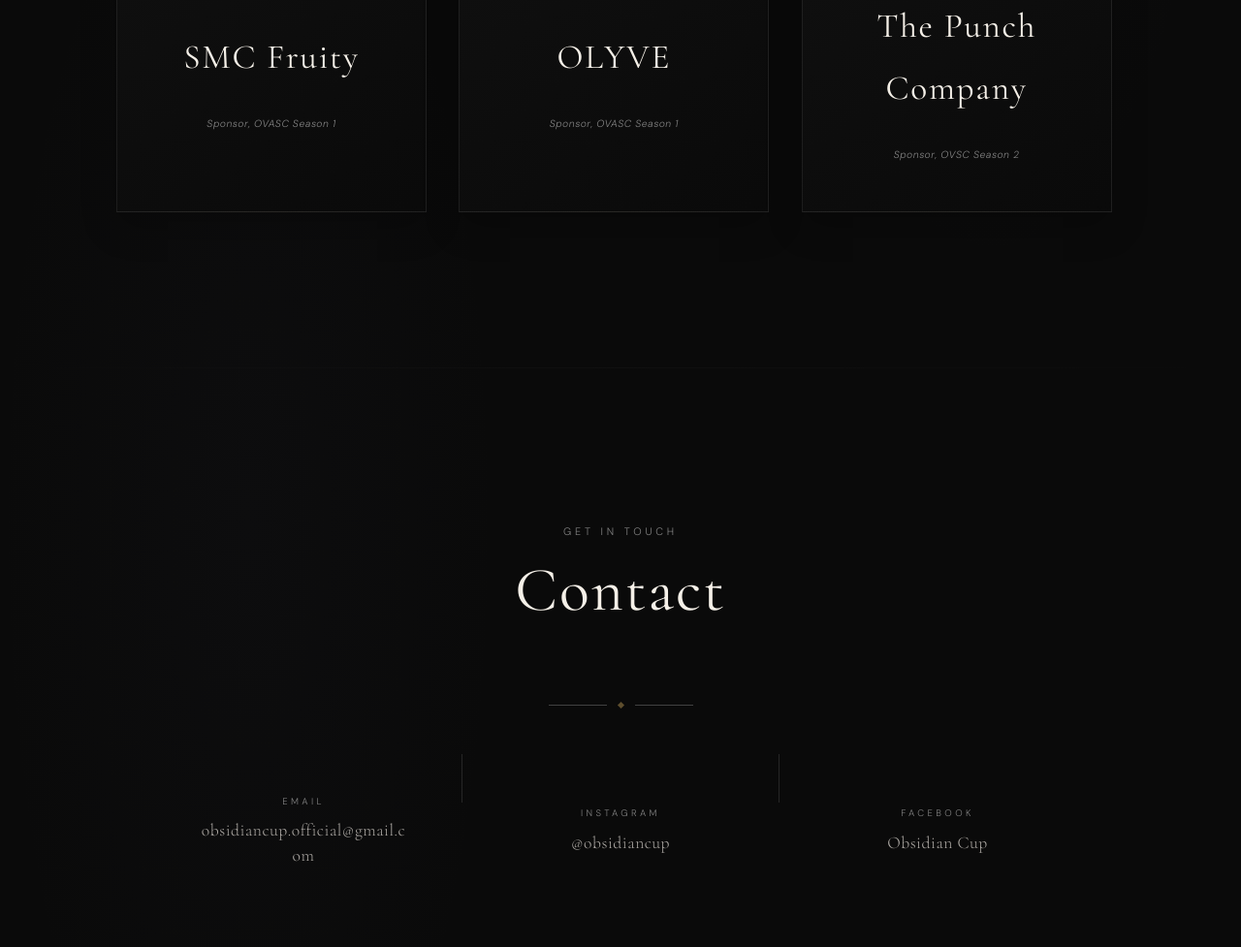
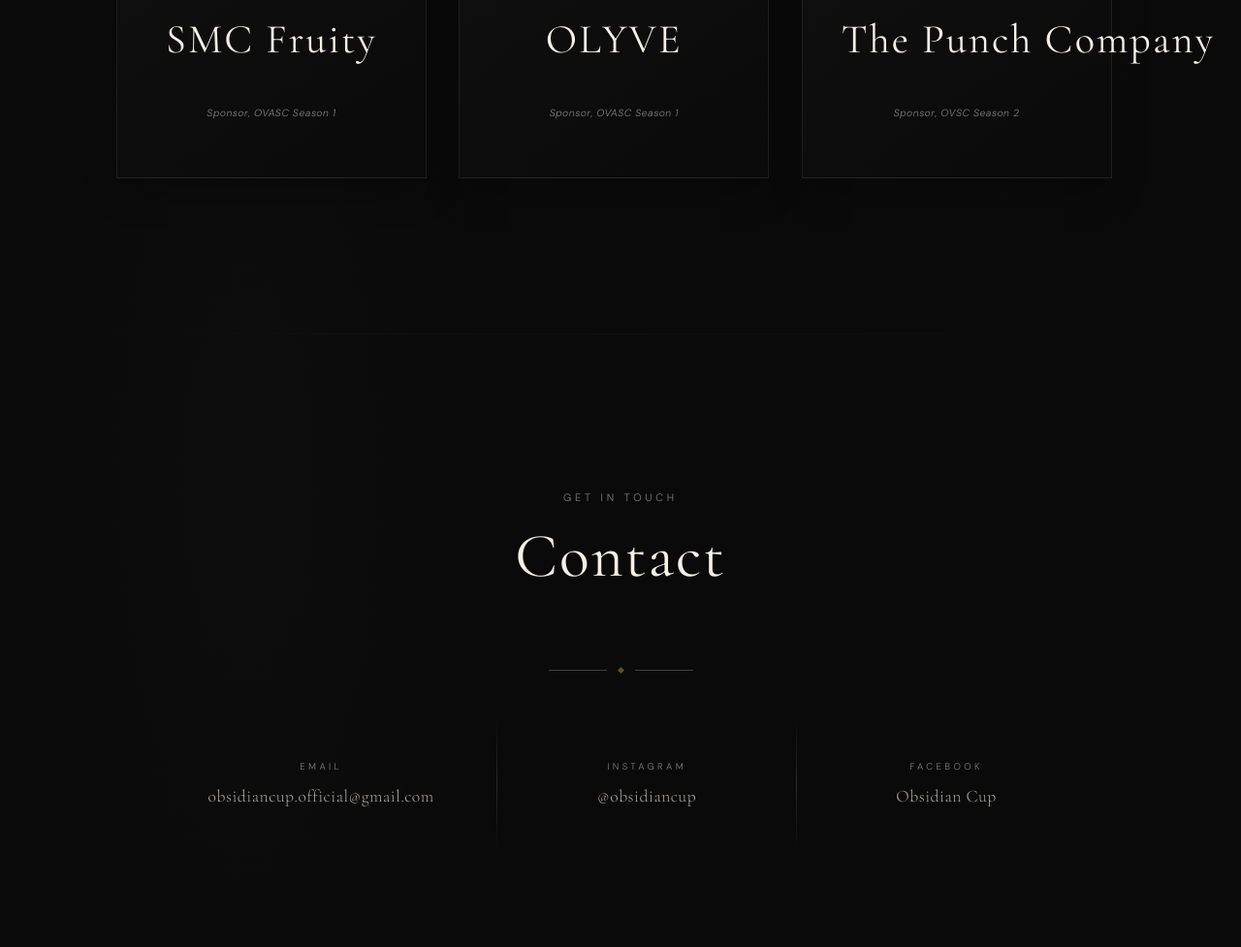
Before and after one commit to ObsidianCup/obsidian-cup, a plain HTML site: page pages/about.html in a window 1280 px wide. Shown: the part 3556-4533 px from the top of the page at 97% size. Drawn offline with nearby package versions, Linux system fonts and the light colour scheme.

Commit message:
Add files via upload

```diff
--- a/css/style.css
+++ b/css/style.css
@@ -2370,21 +2370,35 @@
 .contact-links {
   max-width: 980px;
   align-items: stretch;
+  display: grid;
+  grid-template-columns: minmax(320px, 1fr) 1px minmax(220px, 0.85fr) 1px minmax(220px, 0.85fr);
+  gap: 0;
 }
 
 .contact-link {
   justify-content: center;
   text-align: center;
   min-width: 0;
+  padding-left: clamp(1.5rem, 3vw, 3.5rem);
+  padding-right: clamp(1.5rem, 3vw, 3.5rem);
 }
 
 .contact-link-value {
   display: block;
   max-width: 100%;
-  overflow-wrap: anywhere;
-  word-break: normal;
+  overflow-wrap: normal;
+  word-break: keep-all;
+  white-space: nowrap;
   text-align: center;
   line-height: 1.45;
+}
+
+.contact-sep {
+  width: 1px;
+  height: auto;
+  align-self: stretch;
+  margin: 0;
+  background: linear-gradient(to bottom, transparent, rgba(192,192,192,0.18), transparent);
 }
 
 .partners-grid {
@@ -2437,7 +2451,9 @@
 
 .partner-name {
   margin-bottom: 0;
-  overflow-wrap: anywhere;
+  overflow-wrap: normal;
+  white-space: nowrap;
+  font-size: clamp(2rem, 3.3vw, 2.75rem);
 }
 
 .partner-logo-note {
@@ -2447,6 +2463,7 @@
 
 @media (max-width: 900px) {
   .contact-links {
+    display: flex;
     flex-direction: column;
     gap: 1px;
     background: rgba(192,192,192,0.08);
@@ -2464,4 +2481,9 @@
   .partner-card {
     min-height: 360px;
   }
-}
+
+  .partner-name,
+  .contact-link-value {
+    white-space: normal;
+  }
+}
```
